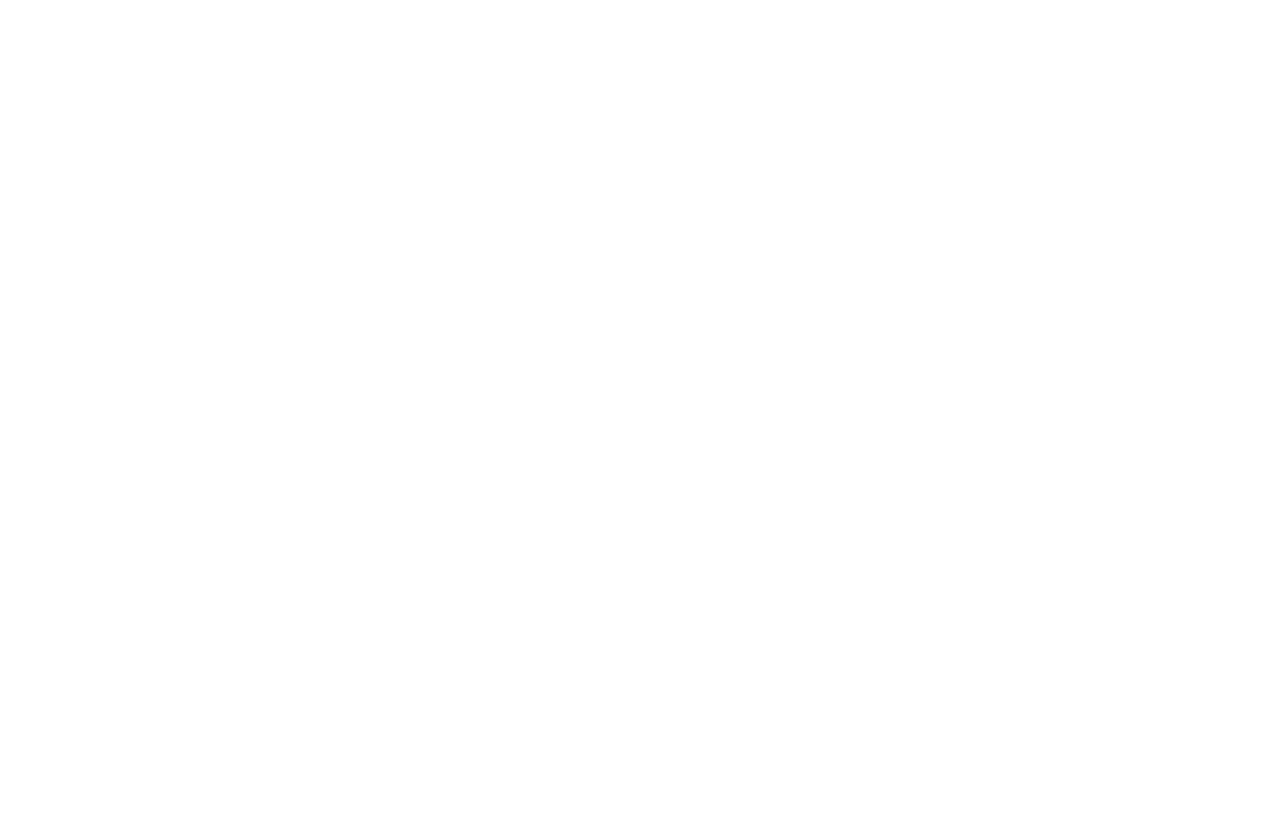
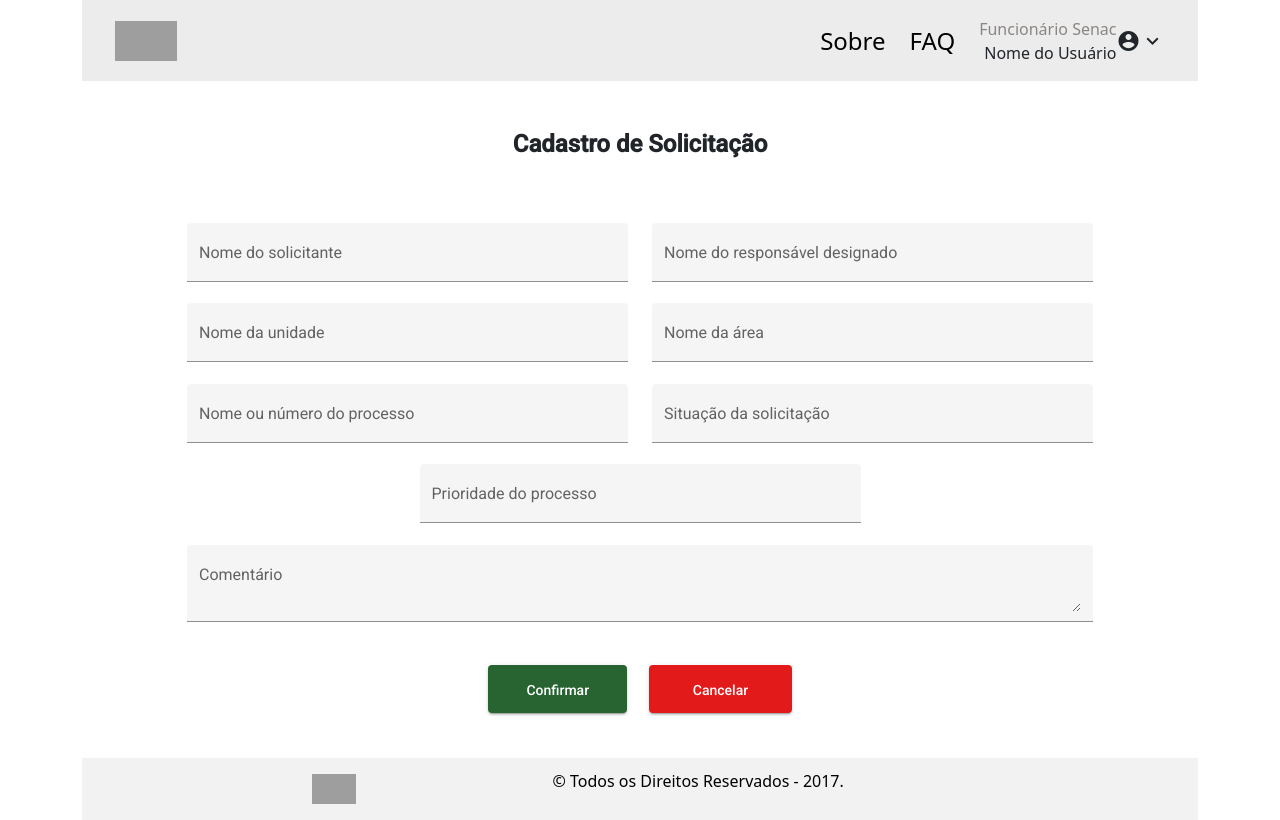
Before and after one commit to victormacedo996/juridico, an Angular app in the folder juridicoangularapp/: page /solicitacaoAnaliseJuridico in a window 1280 px wide. Built offline with nearby package versions, Linux system fonts and the light colour scheme; grey boxes are pictures that could not be loaded.

Commit message:
refatoração html, utilização angular material, criação novo componente solicitacaoanalisejuridico

```diff
--- a/juridicoangularapp/angular.json
+++ b/juridicoangularapp/angular.json
@@ -30,6 +30,7 @@
               "src/assets"
             ],
             "styles": [
+              "./node_modules/@angular/material/prebuilt-themes/indigo-pink.css",
               "src/styles.css",
               "node_modules/bootstrap/dist/css/bootstrap.min.css"
             ],
@@ -98,6 +99,7 @@
               "src/assets"
             ],
             "styles": [
+              "./node_modules/@angular/material/prebuilt-themes/indigo-pink.css",
               "src/styles.css"
             ],
             "scripts": []
--- a/juridicoangularapp/package.json
+++ b/juridicoangularapp/package.json
@@ -11,10 +11,12 @@
   "private": true,
   "dependencies": {
     "@angular/animations": "~13.1.0",
+    "@angular/cdk": "^13.3.8",
     "@angular/common": "~13.1.0",
     "@angular/compiler": "~13.1.0",
     "@angular/core": "~13.1.0",
     "@angular/forms": "~13.1.0",
+    "@angular/material": "^13.3.8",
     "@angular/platform-browser": "~13.1.0",
     "@angular/platform-browser-dynamic": "~13.1.0",
     "@angular/router": "~13.1.0",
--- a/juridicoangularapp/src/app/components/Solicitacao-Analise-Juridico/solicitacao-analise-juridico.component.css
+++ b/juridicoangularapp/src/app/components/Solicitacao-Analise-Juridico/solicitacao-analise-juridico.component.css
@@ -0,0 +1,197 @@
+body{
+    margin: auto;
+    background-color: #F5F5F5;
+    text-align: center;
+    width: 100%;
+    margin: 0;
+    padding: 0;
+    font-family: 'Roboto', sans-serif;
+}
+
+/*INÍCIO NAV*/
+header{
+    background-color: #ECECEC;
+    margin: 0;
+    padding:0;
+    text-decoration: none;
+}
+
+header ul{
+    margin: 0px;
+    padding: 0px;
+}
+
+header a{
+    color:rgb(0, 0, 0);
+    list-style: none;
+    text-decoration: none;
+}
+
+#logo:hover{
+    color:white;
+    text-decoration: underline;
+}
+
+#header{
+    display: flex;
+    align-items: center;
+    height: 10%;
+    padding:1.5% 3% 1.5% 3%;
+    justify-content: space-between;
+}
+
+#logo img{
+    height:40px;
+    width:62px;
+}
+
+#menu{
+    list-style: none;
+    display:flex;
+    justify-content: space-between;
+}
+
+#menu li{
+    display: block;
+    padding: 0 1.5rem 0 0;
+    font-size: 24px;
+}
+
+#nav{
+    display: flex;
+    justify-content: flex-end;
+    align-items: center;
+}
+
+#usuario{
+    display: flex;
+    align-items: center;
+}
+
+#user{
+    display: flex;
+    flex-direction: column;
+    align-items: flex-end;
+}
+
+
+#p1{
+    color: #8B8683;
+    font-size: calc(6px+(15-6)*((60vw-300px)/(1600-300)));
+    margin: 0;
+}
+
+
+#p2 {
+    font-size: calc(10px+(20-10)*((60vw-300px)/(1200-300)));
+    margin:0;
+}
+
+
+/* #imagemPerfil{
+} */
+/*FIM NAV*/
+
+/*INÍCIO DOS INPUTS*/
+#identificacao{
+    background-color: #034C8C;
+    height: 2%;
+}
+
+#titulo p{
+    display: flex;
+    justify-content: center;
+    font-weight: bold;
+    font-size: 24px;
+    padding: 0 0 4% 0;
+}
+
+.campo{
+    display:flex;
+    justify-content: center;
+}
+
+#preenchimento{
+    padding-left: 0px;
+    font-family: 'Roboto', sans-serif;
+    font-weight: bold;
+    padding: 4% 0 4% 0;
+    display: flex;
+    justify-content: center;
+}
+
+.cadastro-footer button{
+    margin: 2% 1% 0 1%;
+}
+
+.cadastro-footer button a{
+    color:white;
+    text-decoration: none;
+}
+
+.cadastro-footer button a :hover{
+    color:white;
+    text-decoration: none;
+}
+
+.cadastro-footer #confirmar{
+    color: white;
+    background-color: #286432;
+    padding: 0.5% 3.5% 0.5% 3.5%;
+}
+
+.cadastro-footer #confirmar:hover{
+    color:white;
+    background-color: #286432;
+    text-decoration: none;
+    border-color: none;
+    box-shadow: 0px 4px 4px 0px #00000040;
+}
+
+.cadastro-footer #cancelar{
+    color: white;
+    background-color: #E31A1A;
+    padding: 0.5% 4% 0.5% 4%;
+}
+
+.cadastro-footer #cancelar:hover{
+    color:white;
+    background-color: #BD1414;
+    text-decoration: none;
+    border-color: none;
+    box-shadow: 0px 4px 4px 0px #00000040;
+}
+
+.cadastro-footer{
+    display: flex;
+    align-items: center;
+    justify-content: center;
+}
+/*FIM DOS INPUTS*/
+
+/*INÍCIO FOOTER*/
+#footer-pag{
+    padding: 1% 3% 1% 3%;
+    margin:auto 0;
+    background-color: #F2F2F2;
+    color: rgb(0, 0, 0);
+    display: flex;
+    align-items: flex-start;
+    align-items: center;
+}
+
+#footer-pag img{
+    height:30px;
+    width:44px;
+}
+
+.direitos{
+	height: 100%;
+    display: flex;
+    align-items: center;
+}
+
+#footer-pag{
+    font-size: calc(6px+(10-6)*((60vw-300px)/(1600-300)));
+}
+/*FIM FOOTER*/
--- a/juridicoangularapp/src/app/components/Solicitacao-Analise-Juridico/solicitacao-analise-juridico.component.html
+++ b/juridicoangularapp/src/app/components/Solicitacao-Analise-Juridico/solicitacao-analise-juridico.component.html
@@ -0,0 +1,91 @@
+<header class="container-fluid"id="header">
+    <div class="col-xl-7 col-lg-7 col-md-5 col-sm-4 col-3">
+        <a id="logo" href="#"><img src="https://logodownload.org/wp-content/uploads/2014/10/senac-logo-2-1.png" alt=""></a>
+    </div>
+
+    <nav class="col-xl-5 col-lg-5 col-md-7 col-sm-8 col-9" id="nav">
+        <ul id="menu">
+            <li><a href="#">Sobre</a></li>
+            <li><a href="#">FAQ</a></li>
+        </ul>
+        <div id="usuario">
+            <div id="user">
+                <div id="p1">Funcionário Senac</div>
+                <div id="p2">Nome do Usuário</div>
+            </div>
+            <mat-icon id="imagemPerfil">account_circle</mat-icon>
+            <mat-icon>keyboard_arrow_down</mat-icon>
+        </div>
+    </nav>
+</header>
+
+<div class="container-fluid" id="identificacao">
+</div>
+
+<div id="preenchimento">
+<div class="container">
+        <div class="row" id="titulo">
+            <p>Cadastro de Solicitação</p>
+        </div>
+        <div class="row campo">
+                <mat-form-field class="example-full-width col-xl-5 col-lg-5 col-md-10 col-sm-11 col-11" appearance="fill">
+                    <mat-label>Nome do solicitante</mat-label>
+                    <input matInput placeholder="Ex. Pizza" value="">
+                </mat-form-field>
+
+                <mat-form-field class="example-full-width col-xl-5 col-lg-5 col-md-10 col-sm-11 col-11" appearance="fill">
+                    <mat-label>Nome do responsável designado</mat-label>
+                    <input matInput placeholder="Ex. Pizza" value="">
+                </mat-form-field>
+        </div>
+        <div class="row campo">
+                <mat-form-field class="example-full-width col-xl-5 col-lg-5 col-md-10 col-sm-11 col-11" appearance="fill">
+                    <mat-label>Nome da unidade</mat-label>
+                    <input matInput placeholder="Ex. Pizza" value="">
+                </mat-form-field>
+                <mat-form-field class="example-full-width col-xl-5 col-lg-5 col-md-10 col-sm-11 col-11" appearance="fill">
+                    <mat-label>Nome da área</mat-label>
+                    <input matInput placeholder="Ex. Pizza" value="">
+                </mat-form-field>
+        </div>
+        <div class="row campo">
+                <mat-form-field class="example-full-width col-xl-5 col-lg-5 col-md-10 col-sm-11 col-11" appearance="fill">
+                    <mat-label>Nome ou número do processo</mat-label>
+                    <input matInput placeholder="Ex. Pizza" value="">
+                </mat-form-field>
+                <mat-form-field class="example-full-width col-xl-5 col-lg-5 col-md-10 col-sm-11 col-11" appearance="fill">
+                    <mat-label>Situação da solicitação</mat-label>
+                    <input matInput placeholder="Ex. Pizza" value="">
+                </mat-form-field>
+        </div>
+        <div class="row campo">
+                <mat-form-field class="example-full-width col-xl-5 col-lg-5 col-md-10 col-sm-11 col-11" appearance="fill">
+                    <mat-label>Prioridade do processo</mat-label>
+                    <input matInput placeholder="Ex. Pizza" value="">
+                </mat-form-field>
+        </div>
+        <div class="row campo">
+            <mat-form-field  class="example-full-width inputs col-xl-10 col-lg-10 col-md-10 col-sm-11 col-11" appearance="fill">
+                <mat-label>Comentário</mat-label>
+                <textarea matInput placeholder="Ex. It makes me feel..."></textarea>
+            </mat-form-field>
+        </div>
+        <div class="row">
+            <div class="cadastro-footer">
+                <button mat-raised-button id="confirmar"><a href="#">Confirmar</a></button>
+                <button mat-raised-button id="cancelar"><a href="#">Cancelar</a></button>
+            </div>
+        </div>
+</div>
+</div>
+
+<div class="container-fluid" id="footer-pag">
+
+        <div class="col-xl-5 col-lg-5 col-md-4 col-sm-4 col-4 d-flex justify-content-center">
+            <img src="https://logodownload.org/wp-content/uploads/2014/10/senac-logo-2-1.png" alt="SENAC">
+        </div>
+        <div class="col-xl-4 col-lg-4 col-md-4 col-sm-4 col-4 direitos ">
+            <p>© Todos os Direitos Reservados - 2017.</p>
+        </div>
+
+</div>
--- a/juridicoangularapp/src/index.html
+++ b/juridicoangularapp/src/index.html
@@ -7,6 +7,9 @@
   <link href="https://cdn.jsdelivr.net/npm/bootstrap@5.1.3/dist/css/bootstrap.min.css" rel="stylesheet">
   <meta name="viewport" content="width=device-width, initial-scale=1, shrink-to-fit=no">
   <link rel="icon" type="image/x-icon" href="favicon.ico">
+  <link rel="preconnect" href="https://fonts.gstatic.com">
+  <link href="https://fonts.googleapis.com/css2?family=Roboto:wght@300;400;500&display=swap" rel="stylesheet">
+  <link href="https://fonts.googleapis.com/icon?family=Material+Icons" rel="stylesheet">
 </head>
 <body>
   <app-root></app-root>
--- a/juridicoangularapp/src/styles.css
+++ b/juridicoangularapp/src/styles.css
@@ -2,3 +2,5 @@
 @import 'https://cdn.jsdelivr.net/npm/bootstrap@5.1.3/dist/css/bootstrap.min.css';
 @import 'https://cdn.jsdelivr.net/npm/bootstrap-icons@1.8.1/font/bootstrap-icons.css';
 @import "~@ng-select/ng-select/themes/material.theme.css";
+html, body { height: 100%; }
+body { margin: 0; font-family: Roboto, "Helvetica Neue", sans-serif; }
```
Also changed, not shown: juridicoangularapp/src/app/app.module.ts (+12 -1 lines), 1 other file (tests, documents, lock files or other folders).
